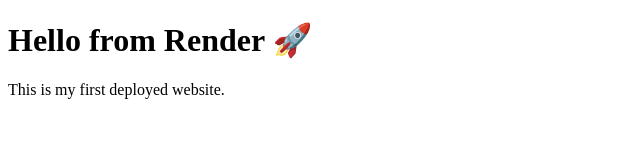
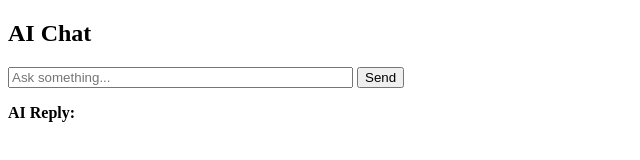
Before and after one commit to gopikrish1202/MERN, a website: page public/index.html in a window 1280 px wide. Shown: the whole page, without its empty margins (0-640 px from the left). Drawn offline with Linux system fonts and the light colour scheme.

Commit message:
Update index.html

```diff
--- a/public/index.html
+++ b/public/index.html
@@ -1,10 +1,35 @@
 <!DOCTYPE html>
 <html>
 <head>
-    <title>My First Website</title>
+    <title>AI Chat App</title>
 </head>
 <body>
-    <h1>Hello from Render 🚀</h1>
-    <p>This is my first deployed website.</p>
+    <h2>AI Chat</h2>
+
+    <!-- User input -->
+    <input type="text" id="message" placeholder="Ask something..." size="40">
+    <button onclick="sendMessage()">Send</button>
+
+    <!-- AI response -->
+    <p><b>AI Reply:</b></p>
+    <div id="response"></div>
+
+    <script>
+        async function sendMessage() {
+            const message = document.getElementById("message").value;
+
+            const res = await fetch("/api/chat", {
+                method: "POST",
+                headers: {
+                    "Content-Type": "application/json"
+                },
+                body: JSON.stringify({ message })
+            });
+
+            const data = await res.json();
+
+            document.getElementById("response").innerText = data.reply;
+        }
+    </script>
 </body>
 </html>
```
